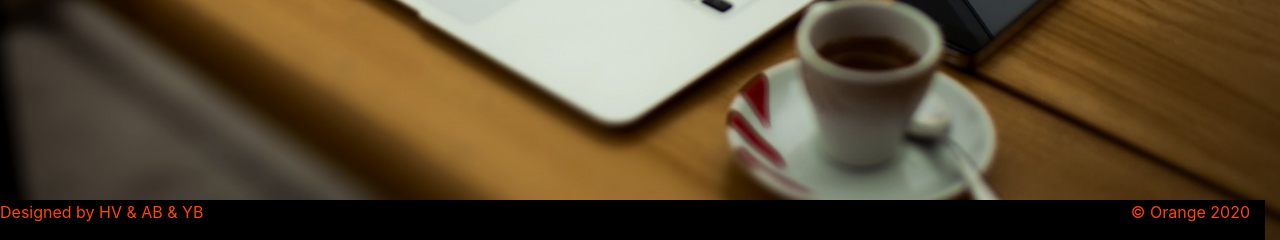
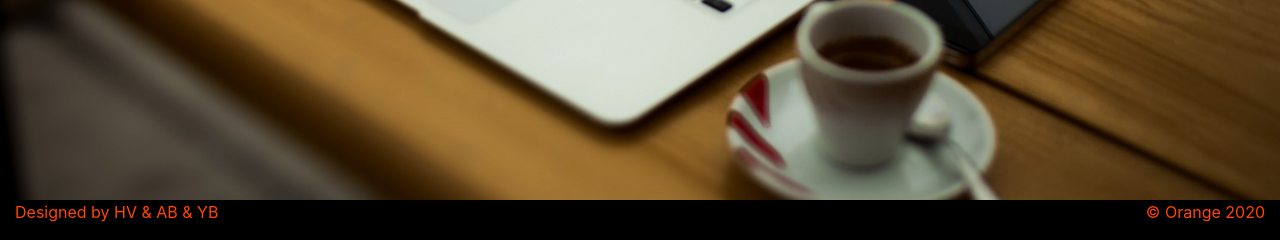
Before and after one commit to HugoViz/site-orangeadmin, a PHP site: page /accueil.php in a window 1280 px wide. Shown: the part 560-800 px from the top of the page. Run offline with PHP 8.4, Linux system fonts and the light colour scheme; the visitor is signed in with stand-in values (Sample User, id 1).

Commit message:
update footer

```diff
--- a/accueil.php
+++ b/accueil.php
@@ -66,7 +66,7 @@ if(!empty($_SESSION['id']))
     <div style="position:absolute; left:72.5%; top:50%;"><a class="active" href="statistiques.php"><img src="images/Stats.jpg"
         width="100" height="100" padding=></a></div>
         <div id="container">
-                <div style="position: absolute" id="footer" class="row" style="margin: 0; height: 2vw">
+                <div style="position: absolute; margin-left:0" id="footer" class="row" style="margin: 0; height: 2vw">
                     <div class="col-6">Designed by HV & AB & YB</div>
                     <div class="col-6" style="text-align: end;" margin-top=00px>© Orange 2020</div>
                 </div>
```
